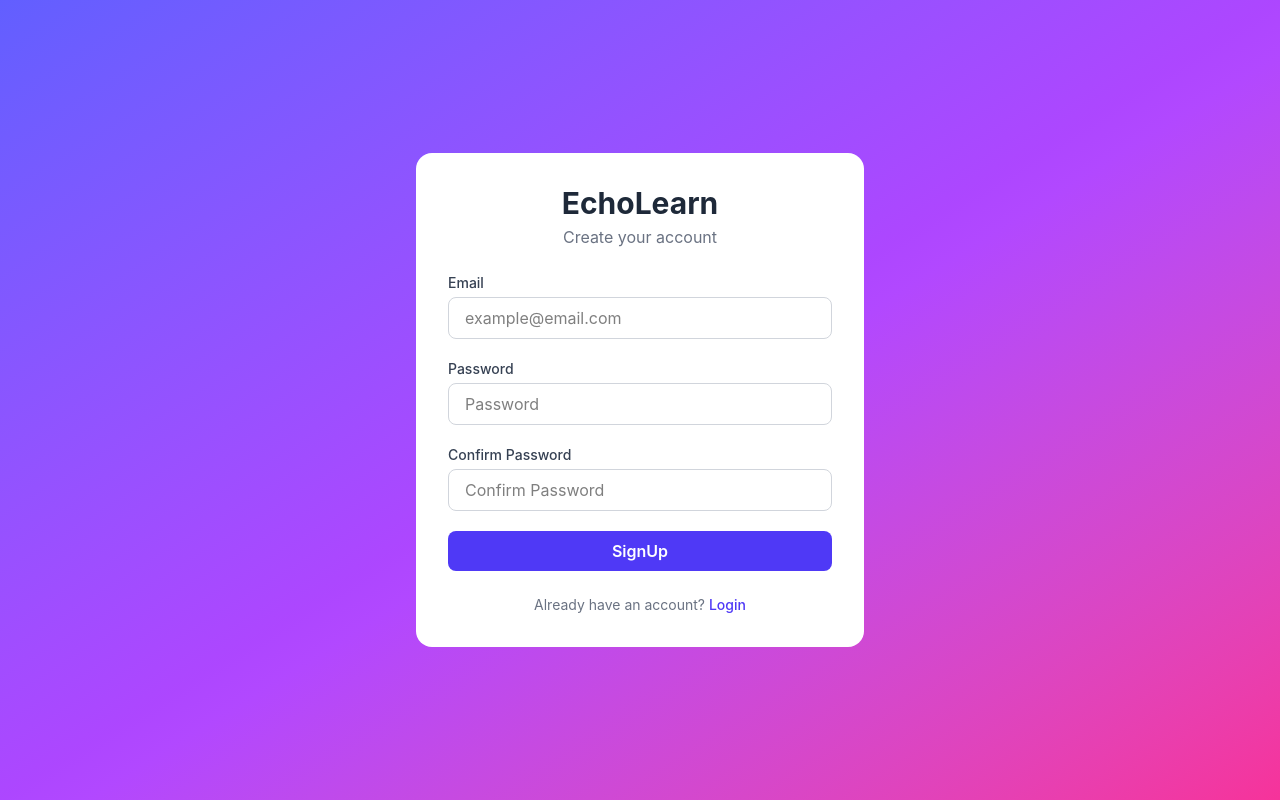
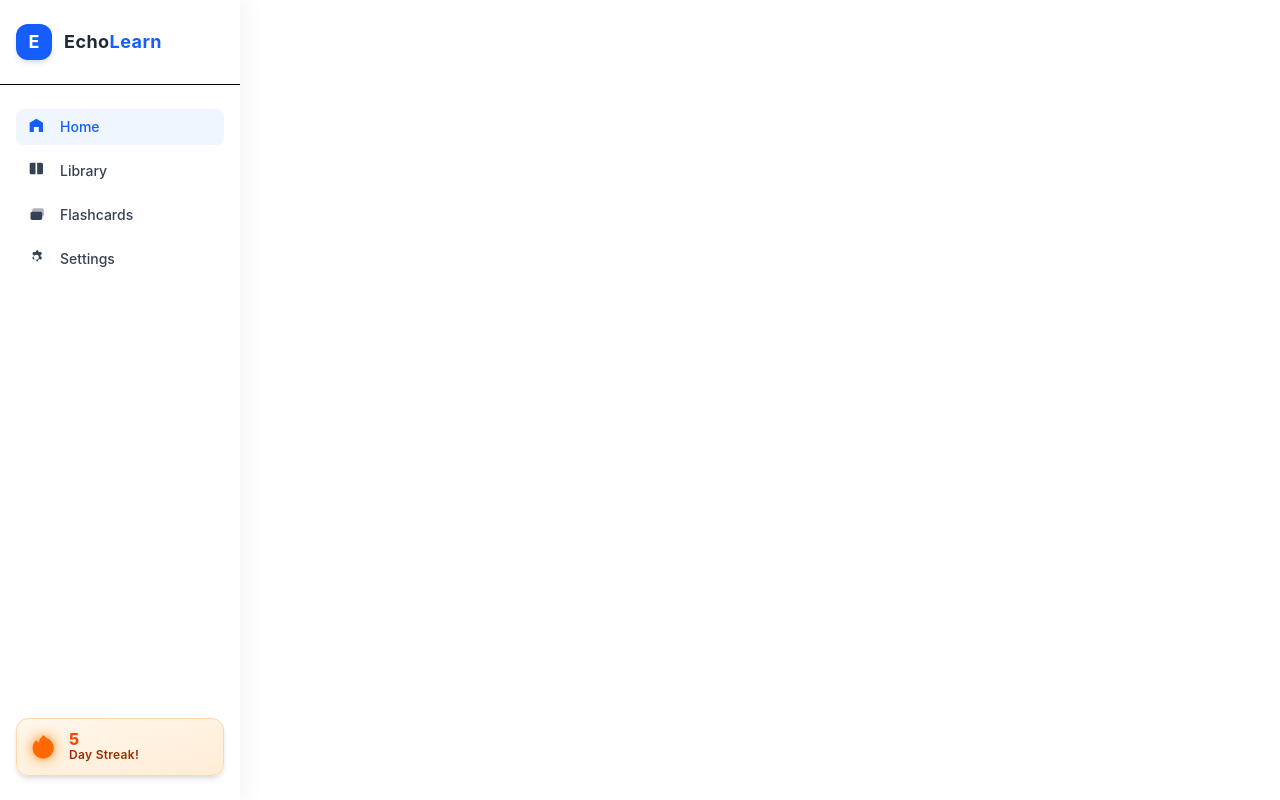
Before and after one commit to gosag/Gosa-s_StudyAi, a React (Vite) app in the folder client/: page / in a window 1280 px wide. Built offline with nearby package versions, Linux system fonts and the light colour scheme.

Commit message:
add side bar to the app and make it responsive

```diff
--- a/client/src/App.tsx
+++ b/client/src/App.tsx
@@ -1,13 +1,14 @@
-import SignUp from "./components/signUp/signUp"
-import Login from "./components/Login/login"
+import SignUp from "./components/signUp"
+import Login from "./components/login"
 import MainOutLet from "./components/outlet/MainOutlet"
+import Sidebar from "./components/sideBar"
 import { Routes, Route } from "react-router-dom"
-
 function App() {
   return (
     <Routes>
       <Route path="/" element={<MainOutLet />}>
-        <Route index element={<SignUp/>} />
+        <Route index element={<Sidebar/>} />
+        <Route path="signUp" element={<SignUp/>}/>
         <Route path="login" element={<Login />} />
       </Route>
     </Routes>
--- /dev/null
+++ b/client/src/components/sideBar.tsx
@@ -0,0 +1,147 @@
+import { NavLink } from "react-router-dom";
+
+export default function Sidebar() {
+  return (
+    <aside className="h-screen w-16 md:w-60 bg-white shadow-[4px_0_24px_rgba(0,0,0,0.05)] flex flex-col transition-all duration-300 shrink-0 z-50">
+
+      {/* 🔥 Realistic Fire Animation Styles */}
+      <style>{`
+  @keyframes fire-flicker {
+    0% {
+      transform: scaleY(1) scaleX(1);
+      filter: drop-shadow(0 0 3px rgba(255,120,0,0.4));
+    }
+    30% {
+      transform: scaleY(1.06) scaleX(0.98);
+      filter: drop-shadow(0 0 6px rgba(255,140,0,0.6));
+    }
+    60% {
+      transform: scaleY(0.97) scaleX(1.02);
+      filter: drop-shadow(0 0 4px rgba(255,100,0,0.5));
+    }
+    100% {
+      transform: scaleY(1) scaleX(1);
+      filter: drop-shadow(0 0 3px rgba(255,120,0,0.4));
+    }
+  }
+
+  @keyframes fire-glow {
+    0%, 100% { opacity: 0.6; }
+    50% { opacity: 0.8; }
+  }
+
+  .fire-wrapper {
+    position: relative;
+    display: inline-flex;
+  }
+
+  .fire-core {
+    animation: fire-flicker 2.8s infinite ease-in-out;
+    transform-origin: bottom center;
+  }
+
+  .fire-glow {
+    position: absolute;
+    inset: 0;
+    animation: fire-glow 3.5s infinite ease-in-out;
+    transform-origin: bottom center;
+  }
+`}</style>
+
+      {/* Logo */}
+      <div className="flex items-center justify-center md:justify-start gap-3 px-2 md:px-4 py-6 border-b">
+        <div className="h-9 w-9 rounded-xl bg-blue-600 flex items-center justify-center shadow-md shrink-0">
+          <span className="text-white font-bold text-lg">E</span>
+        </div>
+        <span className="hidden md:block text-lg font-bold text-gray-800 tracking-wide truncate">
+          Echo<span className="text-blue-600">Learn</span>
+        </span>
+      </div>
+
+      {/* Navigation */}
+      <nav className="flex-1 px-2 md:px-4 py-6 overflow-y-auto overflow-x-hidden">
+        <ul className="space-y-2">
+
+          {[
+            { to: "/", label: "Home", icon: (
+              <path d="M10 2 2 7v11h5v-6h6v6h5V7l-8-5z"/>
+            )},
+            { to: "/library", label: "Library", icon: (
+              <path d="M2 4a2 2 0 012-2h5v14H4a2 2 0 01-2-2V4zm9-2h5a2 2 0 012 2v10a2 2 0 01-2 2h-5V2z"/>
+            )},
+            { to: "/flashcards", label: "Flashcards", icon: (
+              <>
+                <rect x="5" y="4" width="14" height="10" rx="2" opacity="0.4"/>
+                <rect x="3" y="8" width="14" height="10" rx="2"/>
+                <rect x="6" y="11" width="8" height="1.5" rx="1"/>
+                <rect x="6" y="14" width="6" height="1.5" rx="1"/>
+              </>
+            )},
+            { to: "/settings", label: "Settings", icon: (
+              <path fillRule="evenodd" clipRule="evenodd"
+                d="M11.983 1.94a1 1 0 00-1.966 0l-.2 1.19a5.978 5.978 0 00-1.56.9l-1.11-.45a1 1 0 00-1.3.58l-.38 1.12a1 1 0 00.48 1.24l1.05.6a5.978 5.978 0 000 1.8l-1.05.6a1 1 0 00-.48 1.24l.38 1.12a1 1 0 001.3.58l1.11-.45c.48.36 1 .66 1.56.9l.2 1.19a1 1 0 001.966 0l.2-1.19a5.978 5.978 0 001.56-.9l1.11.45a1 1 0 001.3-.58l.38-1.12a1 1 0 00-.48-1.24l-1.05-.6a5.978 5.978 0 000-1.8l1.05-.6a1 1 0 00.48-1.24l-.38-1.12a1 1 0 00-1.3-.58l-1.11.45a5.978 5.978 0 00-1.56-.9l-.2-1.19zM10 13a3 3 0 100-6 3 3 0 000 6z"/>
+            )}
+          ].map(({ to, label, icon }) => (
+            <li key={to}>
+              <NavLink
+                to={to}
+                title={label}
+                className={({ isActive }) =>
+                  `flex items-center justify-center md:justify-start gap-3 px-2 md:px-3 py-2 rounded-lg text-sm font-medium transition-all duration-200
+                  ${isActive
+                    ? "bg-blue-50 text-blue-600"
+                    : "text-gray-700 hover:bg-blue-50 hover:text-blue-600"}`
+                }
+              >
+                <svg className="h-5 w-5 shrink-0" fill="currentColor" viewBox="0 0 24 24">
+                  {icon}
+                </svg>
+                <span className="hidden md:block">{label}</span>
+              </NavLink>
+            </li>
+          ))}
+
+        </ul>
+      </nav>
+
+      {/* 🔥 Streak Section */}
+      <div className="px-2 md:px-4 pb-6 mt-auto shrink-0">
+        <div
+          className="bg-linear-to-br from-orange-50 to-orange-100 border border-orange-200 shadow-md rounded-xl p-2 md:p-3 flex flex-col md:flex-row items-center justify-center md:justify-start gap-1 md:gap-3"
+          title="5 Day Study Streak!"
+        >
+          <div className="fire-wrapper w-6 h-6 md:w-7 md:h-7 shrink-0">
+
+            {/* Glow */}
+            <svg
+              viewBox="0 0 24 24"
+              fill="currentColor"
+              className="fire-glow text-orange-400 blur-sm"
+            >
+              <path d="M12.963 2.286a.75.75 0 00-1.071-.136 9.742 9.742 0 00-3.539 6.177A7.547 7.547 0 016.648 6.61a.75.75 0 00-1.152.082A9 9 0 1015.68 4.534a7.46 7.46 0 01-2.717-2.248z" />
+            </svg>
+
+            {/* Main Flame */}
+            <svg
+              viewBox="0 0 24 24"
+              fill="currentColor"
+              className="fire-core text-orange-500 relative"
+            >
+              <path d="M12.963 2.286a.75.75 0 00-1.071-.136 9.742 9.742 0 00-3.539 6.177A7.547 7.547 0 016.648 6.61a.75.75 0 00-1.152.082A9 9 0 1015.68 4.534a7.46 7.46 0 01-2.717-2.248z" />
+            </svg>
+          </div>
+
+          <div className="flex flex-col items-center md:items-start text-center md:text-left">
+            <span className="text-orange-600 font-extrabold text-sm md:text-base leading-none">
+              5
+            </span>
+            <span className="hidden md:block text-orange-800 text-xs font-semibold tracking-wide">
+              Day Streak!
+            </span>
+          </div>
+        </div>
+      </div>
+
+    </aside>
+  );
+}
```
Also changed, not shown: client/src/components/login.tsx (renamed from client/src/components/login/login.tsx), client/src/components/signUp.tsx (renamed from client/src/components/signUp/signUp.tsx).
